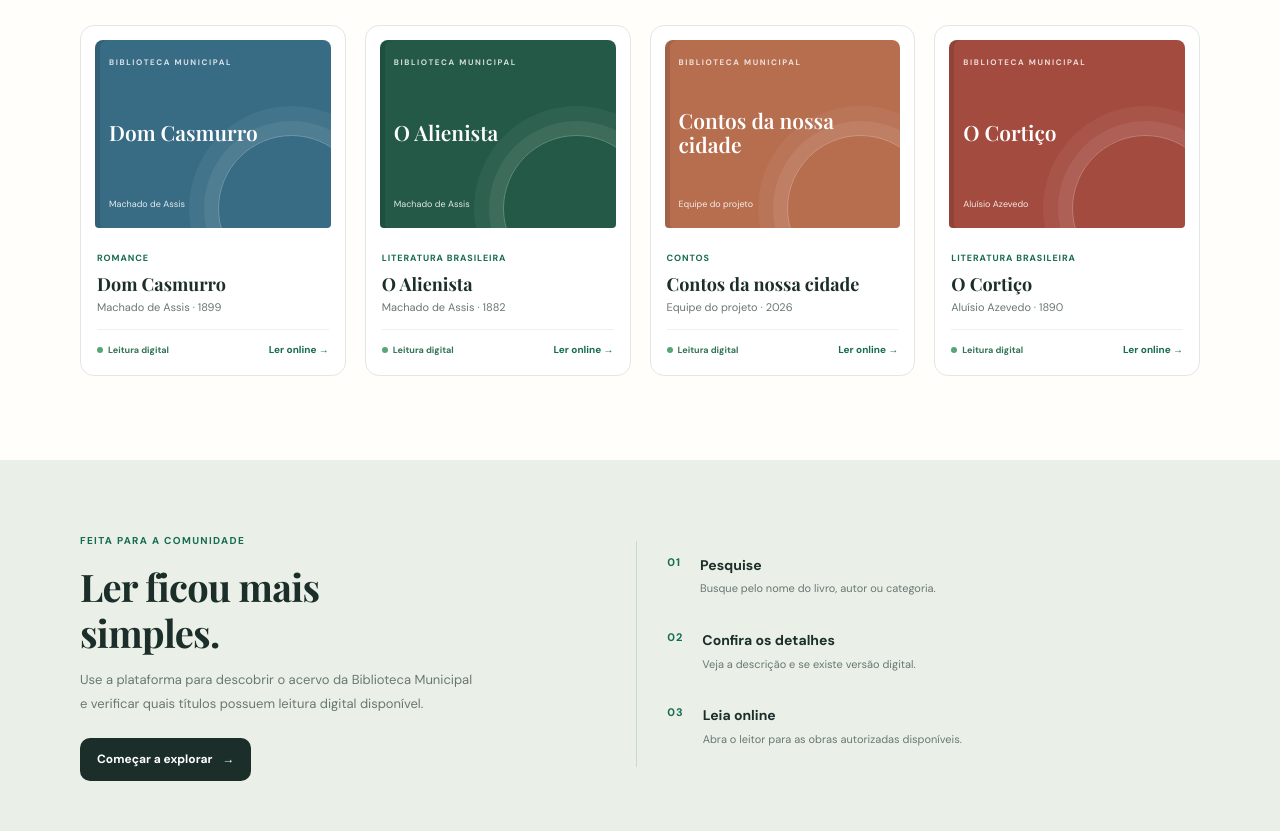
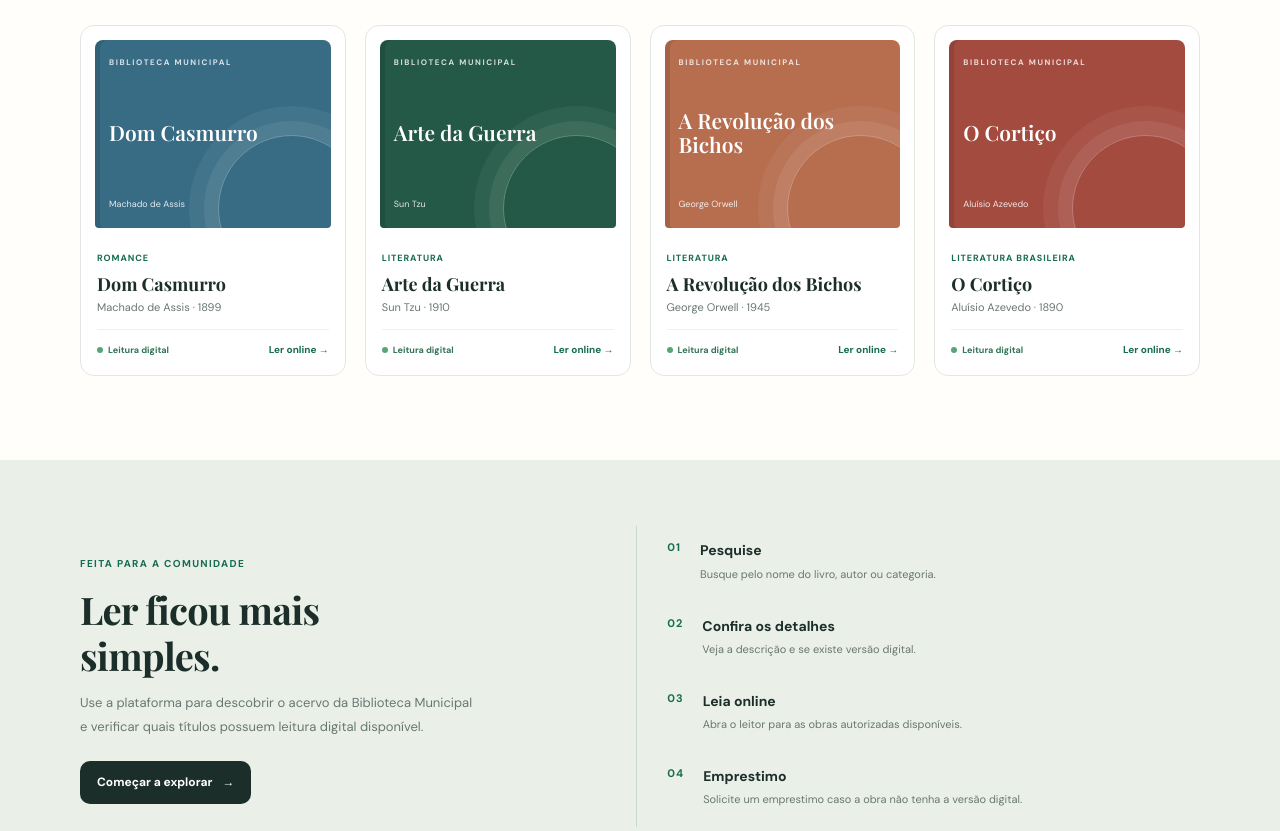
Before and after one commit to Victorndias/Biblioteca-MD, a plain HTML site: page index.html in a window 1280 px wide. Shown: the part 905-1736 px from the top of the page. Drawn offline with nearby package versions, Linux system fonts and the light colour scheme.

Commit message:
ajuste finais no index e mais livros para exemplos(Frontend)

```diff
--- a/index.html
+++ b/index.html
@@ -73,6 +73,7 @@
           <article class="step"><span>01</span><div><h3>Pesquise</h3><p>Busque pelo nome do livro, autor ou categoria.</p></div></article>
           <article class="step"><span>02</span><div><h3>Confira os detalhes</h3><p>Veja a descrição e se existe versão digital.</p></div></article>
           <article class="step"><span>03</span><div><h3>Leia online</h3><p>Abra o leitor para as obras autorizadas disponíveis.</p></div></article>
+          <article class="step"><span>04</span><div><h3>Emprestimo</h3><p>Solicite um emprestimo caso a obra não tenha a versão digital.</p></div></article>
         </div>
       </div>
     </section>
--- a/js/app.js
+++ b/js/app.js
@@ -8,47 +8,41 @@ const books = [
   category: 'Romance',
   year: 1899,
   digitalAvailable: true,
-  rightsLabel: 'Acesso digital autorizado',
+  rightsLabel: 'Acesso Digital, Conteúdo apenas para demonstração',
   coverColor: '#386c85',
   description: 'Romance narrado por Bentinho, marcado por memórias, dúvidas e reflexões.',
-  contentHeading: 'Livro Digital',
+  contentHeading: 'Leitura Digita',
   content: [],
   pdfUrl: 'pdf/meu-livro.pdf',
   },
 
   {
-    id: 'alienista',
-    title: 'O Alienista',
-    author: 'Machado de Assis',
-    category: 'Literatura brasileira',
-    year: 1882,
+    id: 'arte-da-guerra',
+    title: 'Arte da Guerra',
+    author: 'Sun Tzu',
+    category: 'Literatura',
+    year: 1910,
     digitalAvailable: true,
-    rightsLabel: 'Domínio público — exemplo',
+    rightsLabel: 'Acesso Digital, Conteúdo apenas para demonstração',
     coverColor: '#235946',
-    description: 'Uma narrativa clássica que explora os limites entre razão, ciência e sociedade.',
-    contentHeading: 'Uma história de Itaguaí',
-    content: [
-      'Este espaço demonstra como será a experiência de leitura digital da Biblioteca Municipal. O conteúdo mostrado nesta versão é apenas ilustrativo e não substitui a edição integral da obra.',
-      'Imagine uma pequena cidade onde as pessoas discutem novidades, compartilham histórias e tentam compreender o mundo ao redor. A biblioteca aproxima leitores dessas narrativas e oferece um lugar para descobrir novas ideias.',
-      'Na versão definitiva, o leitor poderá apresentar o arquivo autorizado da obra, com controles de navegação e opções de leitura adequadas ao dispositivo utilizado.'
-    ]
+    description: 'Texto integral de A Arte da Guerra — os treze capítulos, sem cortes e sem resumos',
+    contentHeading: 'Leitura Digital',
+    content: [],
+    pdfUrl: 'pdf/arte-da-guerra.pdf',
   },
   {
-    id: 'contos-da-cidade',
-    title: 'Contos da nossa cidade',
-    author: 'Equipe do projeto',
-    category: 'Contos',
-    year: 2026,
+    id: 'a-revolucao-dos-bichos',
+    title: 'A Revolução dos Bichos',
+    author: 'George Orwell',
+    category: 'Literatura',
+    year: 1945,
     digitalAvailable: true,
-    rightsLabel: 'Conteúdo demonstrativo próprio',
+    rightsLabel: 'Acesso Digital, Conteúdo apenas para demonstração',
     coverColor: '#b66e4f',
-    description: 'Uma obra fictícia criada para demonstrar o acesso e a leitura online no protótipo.',
+    description: 'Uma obra para demonstrar o acesso e a leitura online no protótipo.',
     contentHeading: 'A praça e a biblioteca',
-    content: [
-      'Toda tarde, quando o sol começava a baixar, a praça se enchia de conversas. Perto das árvores havia uma pequena biblioteca, onde cada visitante encontrava uma história diferente.',
-      'Joana chegava depois da aula e procurava livros sobre astronomia. Pedro preferia as histórias de aventura. A bibliotecária conhecia os gostos de cada um e sempre tinha uma nova sugestão.',
-      'Certo dia, eles perceberam que mais pessoas poderiam descobrir aqueles livros se o catálogo também estivesse disponível pela internet. Assim nasceu a ideia de aproximar a biblioteca de toda a comunidade.'
-    ]
+    content: [],
+    pdfUrl: 'pdf/a-revolucao-dos-bichos.pdf',
   },
   {
     id: 'o-cortico',
```
Also changed, not shown: 2 other files.
